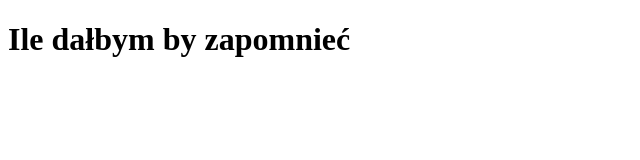
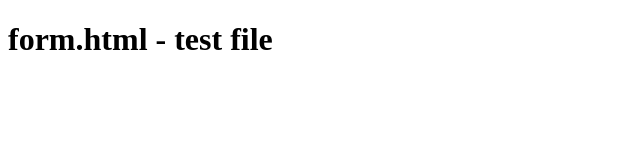
Before and after one commit to Ursuss21/virtus-lab-http-server, a plain HTML site: page static/form.html in a window 1280 px wide. Shown: the whole page, without its empty margins (0-640 px from the left). Drawn offline with Linux system fonts and the light colour scheme.

Commit message:
Added README.md.

```diff
--- a/static/form.html
+++ b/static/form.html
@@ -7,6 +7,6 @@
   <title>Document</title>
 </head>
 <body>
-  <h1>Ile dałbym by zapomnieć</h1>
+  <h1>form.html - test file</h1>
 </body>
 </html>
```
Also changed, not shown: 1 other file.
